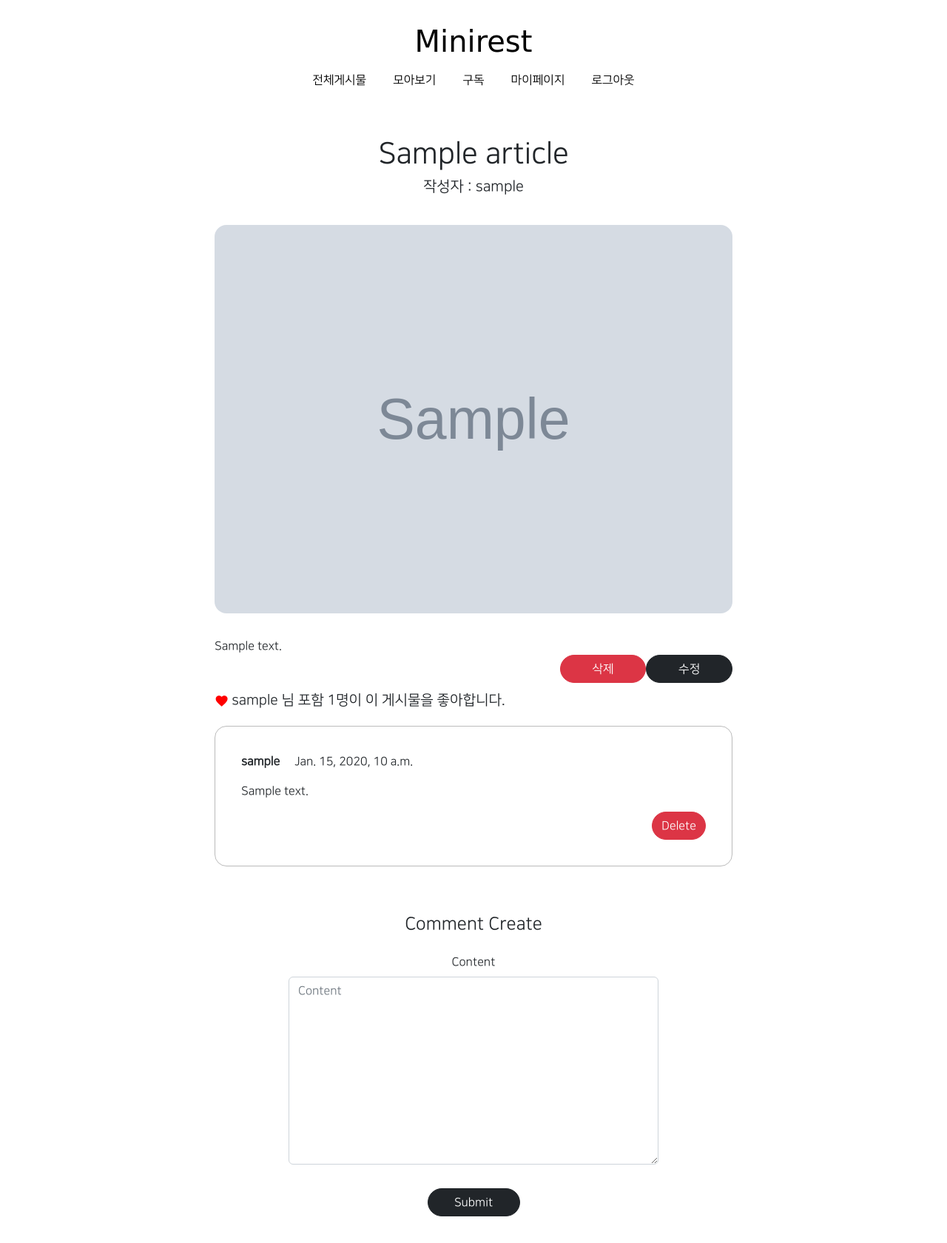
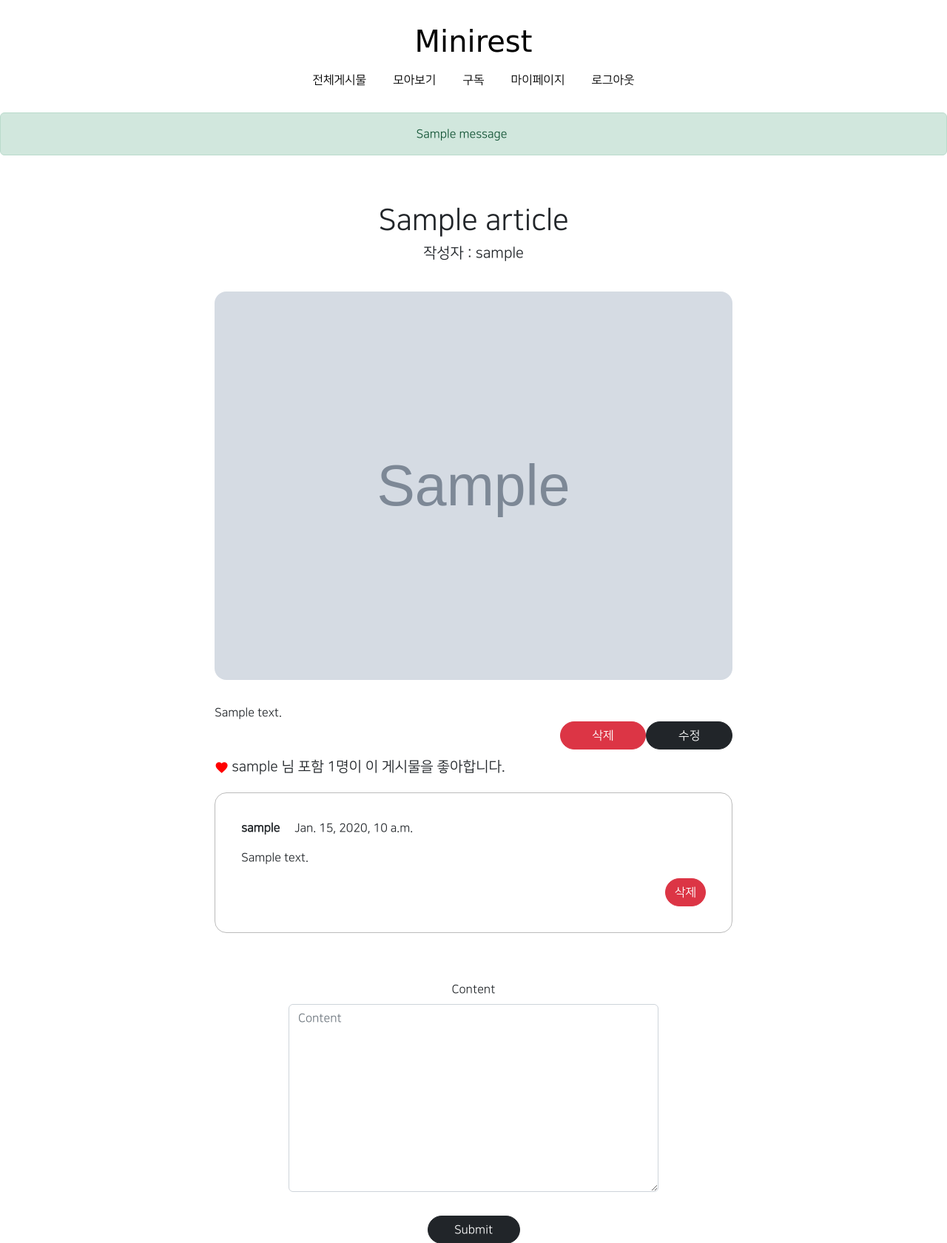
Before and after one commit to kidsage/minirest, a Django app: page /articles/detail/1 in a window 1280 px wide. Shown: the top 1680 px of the page at 74% size. Run offline with Django 4.2, Linux system fonts and the light colour scheme; a user stored in the database is signed in; tables that the repository leaves empty hold one stand-in row (values such as "Sample post"); grey boxes marked "Sample" are stand-in pictures; one stand-in notice (Sample message) is shown; some libraries are stand-ins or nearby versions; some web fonts are replaced.

Commit message:
a little fix

```diff
--- a/accountapp/templates/accountapp/create.html
+++ b/accountapp/templates/accountapp/create.html
@@ -5,7 +5,7 @@
 
     <div style="text-align: center; max-width: 500px; margin: 4rem auto;">
         <div class="mb-4">
-            <h4>SingUp</h4>
+            <h4>회원가입</h4>
         </div>
         <form action="{% url 'accountapp:create' %}" method="post">
             {% csrf_token %}
--- a/accountapp/templates/accountapp/login.html
+++ b/accountapp/templates/accountapp/login.html
@@ -5,7 +5,7 @@
 
     <div style="text-align: center; max-width: 500px; margin: 4rem auto;">
         <div>
-            <h4>login</h4>
+            <h4>로그인</h4>
         </div>
         <div>
             <form action="" method="post">
--- a/accountapp/templates/accountapp/update.html
+++ b/accountapp/templates/accountapp/update.html
@@ -5,7 +5,7 @@
 
     <div style="text-align: center; max-width: 500px; margin: 4rem auto;">
         <div class="mb-4">
-            <h4>Update Infomation</h4>
+            <h4>정보변경</h4>
         </div>
         <form action="{% url 'accountapp:update' pk=target_user.pk %}" method="post">
             {% csrf_token %}
--- a/articleapp/templates/articleapp/create.html
+++ b/articleapp/templates/articleapp/create.html
@@ -8,7 +8,7 @@
 
     <div style="text-align: center; max-width: 500px; margin: 4rem auto;">
         <div class="mb-4">
-            <h4>Article Create</h4>
+            <h4>글쓰기</h4>
         </div>
         <form action="{% url 'articleapp:create' %}" method="post" enctype="multipart/form-data">
             {% csrf_token %}
--- a/articleapp/templates/articleapp/delete.html
+++ b/articleapp/templates/articleapp/delete.html
@@ -5,7 +5,7 @@
 
     <div style="text-align: center; max-width: 500px; margin: 4rem auto;">
         <div class="mb-4">
-            <h4>Delete Article : {{ target_article.title }}</h4>
+            <h4>게시물을 삭제하시겠습니까?</h4>
         </div>
         <form action="{% url 'articleapp:delete' pk=target_article.pk %}" method="post">
             {% csrf_token %}
--- a/articleapp/templates/articleapp/list.html
+++ b/articleapp/templates/articleapp/list.html
@@ -47,7 +47,7 @@
 
     <div style="text-align: center;">
         <a href="{% url 'articleapp:create' %}" class="btn btn-dark rounded-pill px-3 mt-3 mb-3">
-            게시하기
+            글쓰기
         </a>
     </div>
 
--- a/articleapp/views.py
+++ b/articleapp/views.py
@@ -5,6 +5,7 @@ from django.urls import reverse, reverse_lazy
 from django.utils.decorators import method_decorator
 from django.views import View
 from django.views.generic import CreateView, DetailView, UpdateView, DeleteView, ListView, RedirectView
+from django.contrib import messages
 from django.contrib.auth.decorators import login_required
 from articleapp.decorators import article_ownership_required
 from django.views.generic.edit import FormMixin
@@ -84,10 +85,12 @@ class ArticleLikesView(RedirectView):
         if Like.objects.filter(user=user, article=article).exists():
             article.liked_user.remove()
             Like.objects.filter(user=user, article=article).delete()
+            messages.add_message(self.request, messages.ERROR, '좋아요가 취소되었습니다.')
             return HttpResponseRedirect(reverse('articleapp:detail', kwargs={'pk':kwargs['pk']}))
         else:
             article.liked_user.add()
             Like(user=user, article=article).save()
+            messages.add_message(self.request, messages.SUCCESS, '좋아요가 반영되었습니다.')
             # return HttpResponseRedirect(reverse('articleapp:detail', kwargs={'pk':kwargs['pk']}))
 
         return super(ArticleLikesView, self).get(self.request, *args, **kwargs)
--- a/commentapp/templates/commentapp/create.html
+++ b/commentapp/templates/commentapp/create.html
@@ -3,9 +3,6 @@
 {% block content %}
 
     <div style="text-align: center; max-width: 500px; margin: 4rem auto;">
-        <div class="mb-4">
-            <h4>Comment Create</h4>
-        </div>
         <form action="{% url 'commentapp:create' %}" method="post">
             {% csrf_token %}
             {% bootstrap_form form %}
--- a/commentapp/templates/commentapp/detail.html
+++ b/commentapp/templates/commentapp/detail.html
@@ -13,7 +13,7 @@
     {% if comment.writer == user %}
     <div style="text-align: right;">
         <a href="{% url 'commentapp:delete' pk=comment.pk %}" class="btn btn-danger rounded-pill">
-            Delete
+            삭제
         </a>
     </div>
     {% endif %}
--- a/profileapp/templates/profileapp/create.html
+++ b/profileapp/templates/profileapp/create.html
@@ -5,7 +5,7 @@
 
     <div style="text-align: center; max-width: 500px; margin: 4rem auto;">
         <div class="mb-4">
-            <h4>Profile Create</h4>
+            <h4>프로필을 생성해주세요</h4>
         </div>
         <form action="{% url 'profileapp:create' %}" method="post" enctype="multipart/form-data">
             {% csrf_token %}
--- a/profileapp/templates/profileapp/update.html
+++ b/profileapp/templates/profileapp/update.html
@@ -5,7 +5,7 @@
 
     <div style="text-align: center; max-width: 500px; margin: 4rem auto;">
         <div class="mb-4">
-            <h4>Update Infomation</h4>
+            <h4>정보 변경</h4>
         </div>
         <form action="{% url 'profileapp:update' pk=target_profile.pk %}" method="post" enctype="multipart/form-data">
             {% csrf_token %}
--- a/projectapp/templates/projectapp/create.html
+++ b/projectapp/templates/projectapp/create.html
@@ -5,7 +5,7 @@
 
     <div style="text-align: center; max-width: 500px; margin: 4rem auto;">
         <div class="mb-4">
-            <h4>Create Project</h4>
+            <h4>모아보기 분류를 생성해주세요.</h4>
         </div>
         <form action="{% url 'projectapp:create' %}" method="post" enctype="multipart/form-data">
             {% csrf_token %}
--- a/projectapp/templates/projectapp/detail.html
+++ b/projectapp/templates/projectapp/detail.html
@@ -19,12 +19,12 @@
                 {% if not subscription %}
                     <a href="{% url 'subscribeapp:subscribe' %}?project_pk={{ target_project.pk }}"
                     class="btn btn-primary rounded-pill px-3">
-                        Subscribe
+                        구독
                     </a>
                 {% else %}
                     <a href="{% url 'subscribeapp:subscribe' %}?project_pk={{ target_project.pk }}"
                     class="btn btn-dark rounded-pill px-3">
-                        Unsubscribe
+                        구독취소
                     </a>
                 {% endif %}
             {% endif %}
--- a/projectapp/templates/projectapp/list.html
+++ b/projectapp/templates/projectapp/list.html
@@ -35,8 +35,8 @@
     </div>
     <script src="{% static 'js/magicgrid.js' %}"></script>
     {% else %}
-    <div style="text-align: center;">
-        <h1>No Projects Yet!</h1>
+    <div style="display: flex; align-items: center; flex-direction: row; justify-content: center; height: 200px;">
+        <h1>아직 모아보기 분류가 없습니다.</h1>
     </div>
     {% endif %}
 
@@ -44,7 +44,7 @@
 
     <div style="text-align: center;">
         <a href="{% url 'projectapp:create' %}" class="btn btn-dark rounded-pill px-3 mt-3 mb-3">
-            Create Project
+            모아보기 만들기
         </a>
     </div>
 
--- a/templates/base.html
+++ b/templates/base.html
@@ -7,6 +7,12 @@
 
     {% include 'header.html' %}
 
+    {% for message in messages %}
+    <div class="alert {{ message.tags }} alert-auto-dismissible alert-dismissible notification-container text-center" role="alert">
+        {{ message }}
+    </div>
+    {% endfor %}
+
     {% block content %}
     {% endblock %}
 
```
Also changed, not shown: minirest/settings/base.py (+15 -3 lines).
